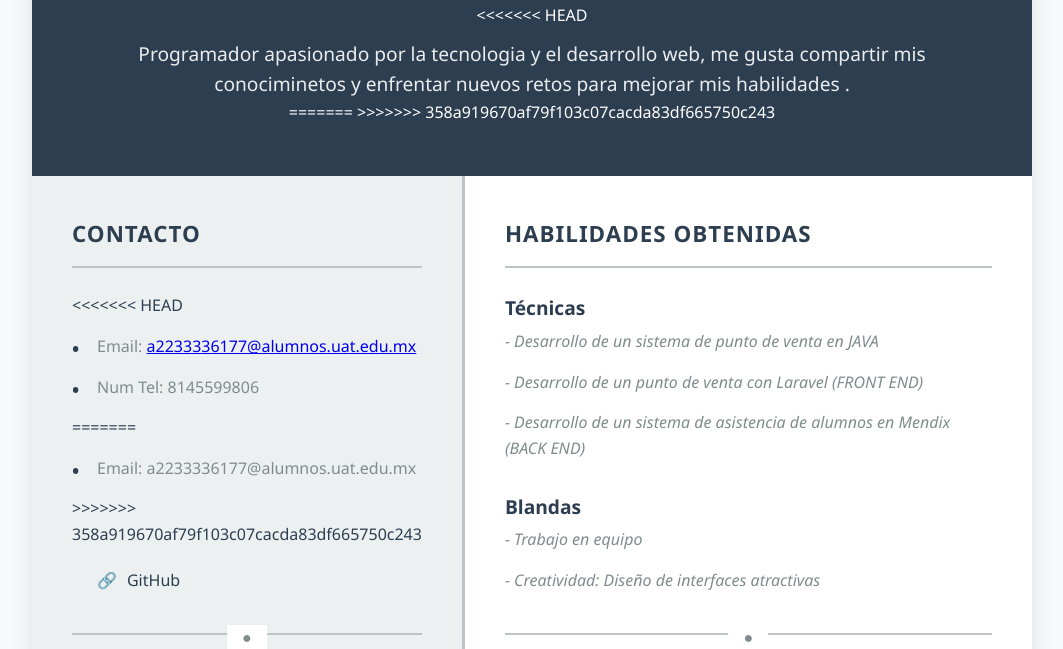
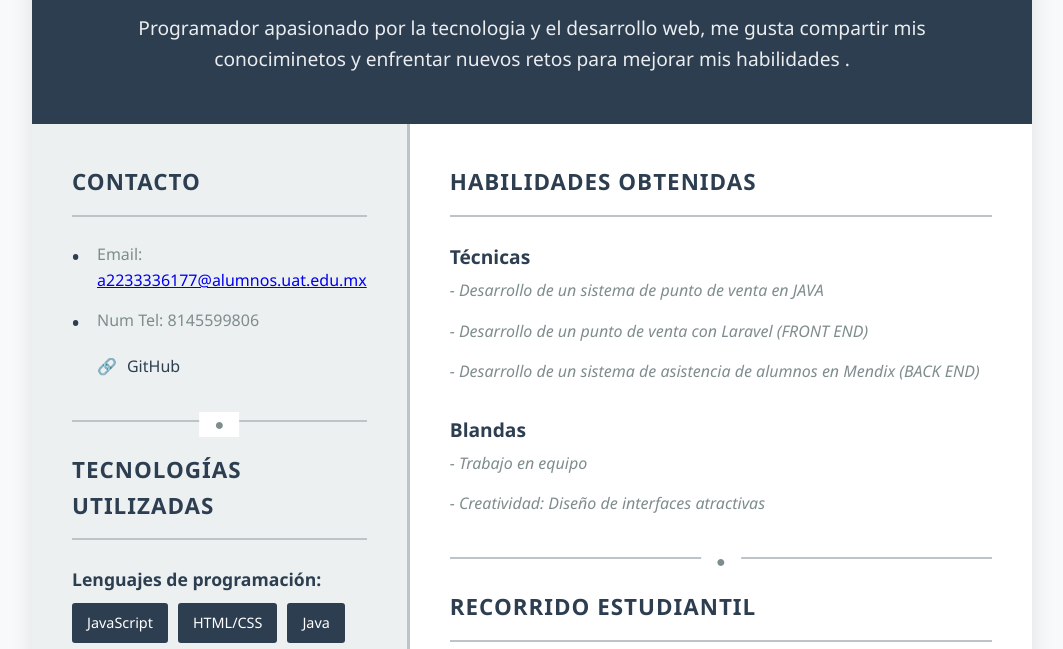
Before and after one commit to Eery1/Eery1.github.io, an Astro site: page / in a window 1280 px wide. Shown: the part 151-800 px from the top of the page, without its empty margins (108-1171 px from the left). Built offline with nearby package versions, Linux system fonts and the light colour scheme; Astro itself is replaced by a stand-in of ours.

Commit message:
Resuelve conflicto en index.astro

```diff
--- a/src/pages/index.astro
+++ b/src/pages/index.astro
@@ -248,7 +248,7 @@ const nombre = "Exal Eliel Rodas Yañez";
             font-weight: 600;
         }
 
-<<<<<<< HEAD
+
         .certificados a {
             color: var(--color-dark);
             text-decoration: none;
@@ -264,8 +264,7 @@ const nombre = "Exal Eliel Rodas Yañez";
             margin: 10px 0;
         }
 
-=======
->>>>>>> 358a919670af79f103c07cacda83df665750c243
+
         /* Responsive */
         @media (max-width: 768px) {
             .content {
@@ -311,13 +310,12 @@ const nombre = "Exal Eliel Rodas Yañez";
     <div class="cv-container">
         <div class="header">
             <h1>{nombre}</h1>
-<<<<<<< HEAD
+
             <p> Programador apasionado por la tecnologia y el desarrollo web,
                 me gusta compartir mis conociminetos y enfrentar nuevos
                 retos para mejorar mis habilidades .</p>
-=======
 
->>>>>>> 358a919670af79f103c07cacda83df665750c243
+
         </div>
 
         <div class="content">
@@ -325,12 +323,9 @@ const nombre = "Exal Eliel Rodas Yañez";
                 <div class="section">
                     <h3 class="section-title">Contacto</h3>
                     <ul class="contact-info">
-<<<<<<< HEAD
+
                         <li>Email: <a href="mailto:a2233336177@alumnos.uat.edu.mx">a2233336177@alumnos.uat.edu.mx</a></li>
                         <li>Num Tel: 8145599806</li>
-=======
-                        <li>Email: a2233336177@alumnos.uat.edu.mx</li>
->>>>>>> 358a919670af79f103c07cacda83df665750c243
                     </ul>
 
                     <ul class="social-links">
```
